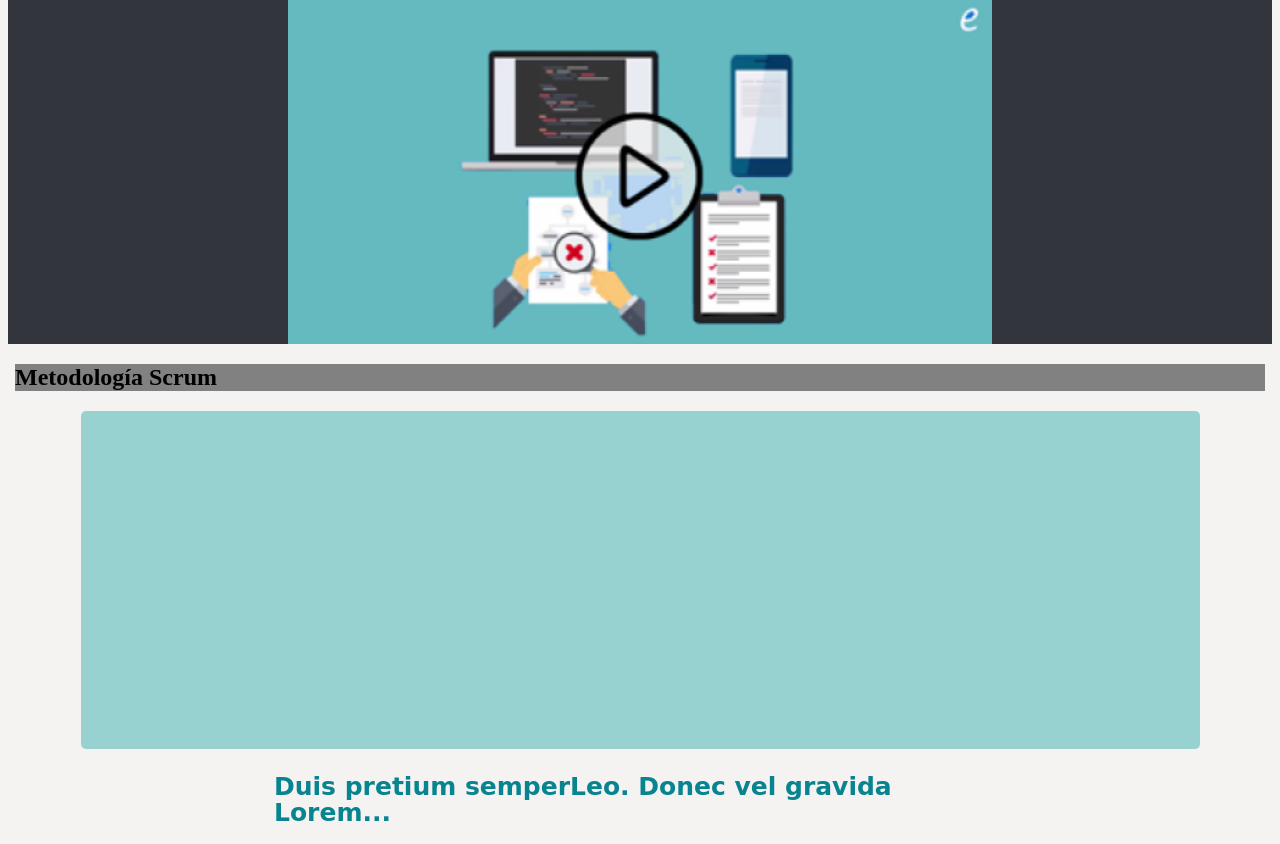
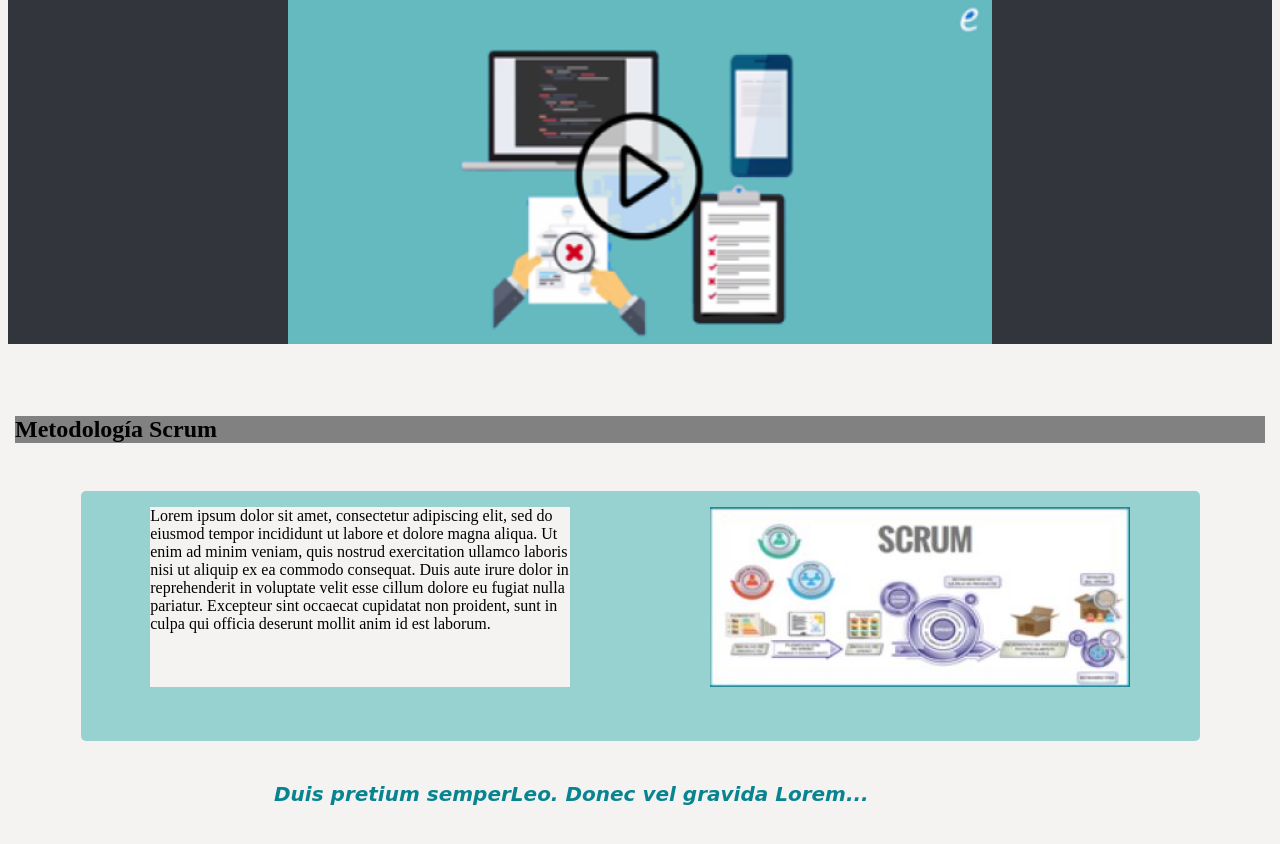
Before and after one commit to MaribelLopezRomero/EntregaTema2, a plain HTML site: page index.html in a window 1280 px wide. Shown: the part 81-925 px from the top of the page. Drawn offline with Linux system fonts and the light colour scheme.

Commit message:
MainBelen

```diff
--- a/index.html
+++ b/index.html
@@ -46,12 +46,15 @@
         </section>
 
 
-        <section class="section2"> <!--flex column -->
+        <section class="section2">
 
             <h1 class="title1">Metodología Scrum</h1>
 
             <article class="article1">
-
+                <section class="section2-1">
+                    <p class="texto">Lorem ipsum dolor sit amet, consectetur adipiscing elit, sed do eiusmod tempor incididunt ut labore et dolore magna aliqua. Ut enim ad minim veniam, quis nostrud exercitation ullamco laboris nisi ut aliquip ex ea commodo consequat. Duis aute irure dolor in reprehenderit in voluptate velit esse cillum dolore eu fugiat nulla pariatur. Excepteur sint occaecat cupidatat non proident, sunt in culpa qui officia deserunt mollit anim id est laborum.</p>
+                    <img class="imagenSection2-1" src="images/imagenScrum.JPG" />
+                </section>
             </article>
 
             <p class="parrafo">Duis pretium semperLeo. Donec vel gravida Lorem... </p>
--- a/main.css
+++ b/main.css
@@ -75,25 +75,50 @@ body {
 .title1 {
   background: #818181;
   width: 1250px;
+  margin-top: 3em;
+  margin-bottom: 2em;
 }
 
 .article1 {
   width: 1119px;
-  height: 338px;
+  height: 250px;
   top: 705px;
   border-radius: 5px;
   background: #98d2d0;
 }
 
+
+.section2-1{
+  display: flex;
+  justify-content: space-around;
+    flex-direction: row;
+    align-items: center;
+}
+
+.imagenSection2-1 {
+  height: 200;
+  width: 420px;
+  height: 180px;
+
+}
+
+
+.texto{
+  background:#f4f3f2;
+  width: 420px;
+  height: 180px;
+
+}
+
 .parrafo {
   width: 732px;
   height: 47px;
-
-
+  margin-top: 2em;
+  margin-bottom: 2em;
+  font-style: oblique;
   font-family: "Homemade Apple", cursive;
   font-family: "Special Elite", cursive;
-  font-size: 25px;
-  font-style: normal;
+  font-size: 20px;
   font-variant: normal;
   font-weight: 700;
   line-height: 26.4px;
@@ -107,6 +132,8 @@ body {
   top: 800px;
   background: #048a95;
   border-radius: 5px;
+  margin-bottom: 5em;
+
 }
 
 /*footer*/
```
